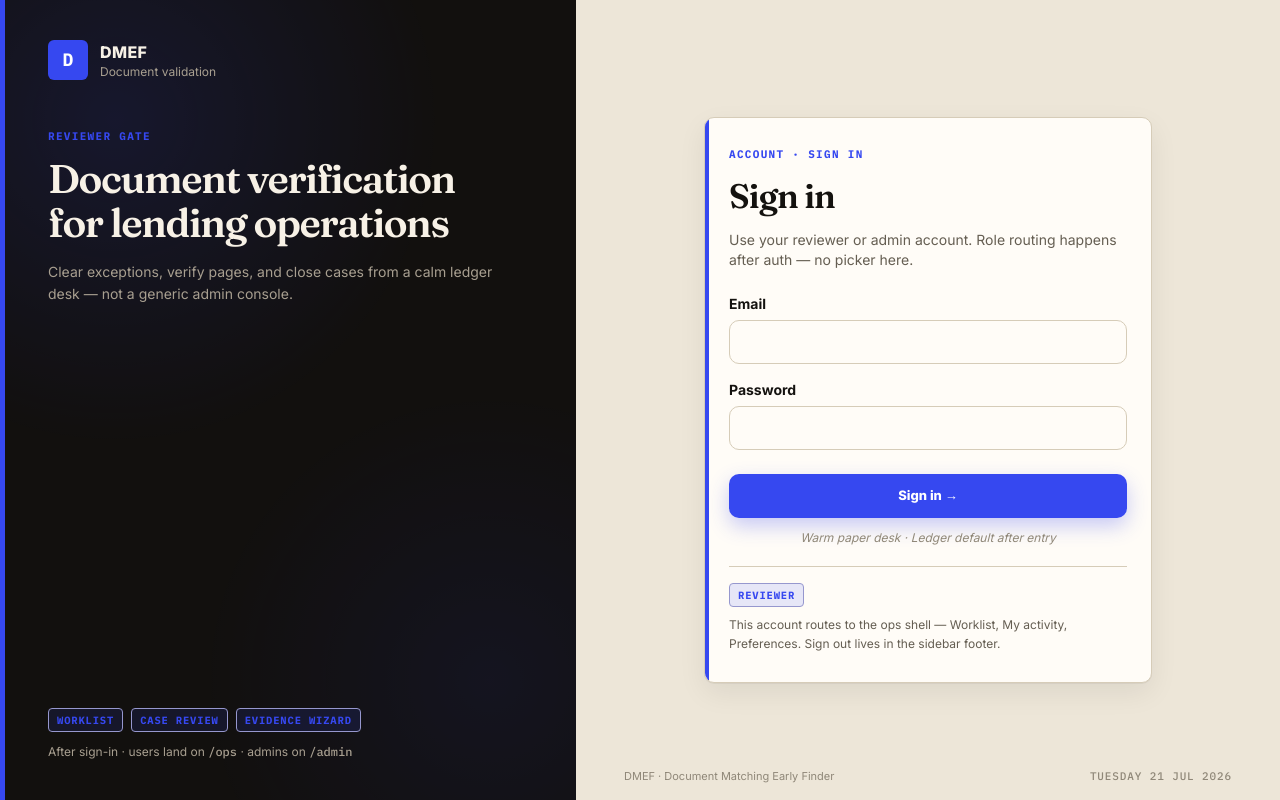
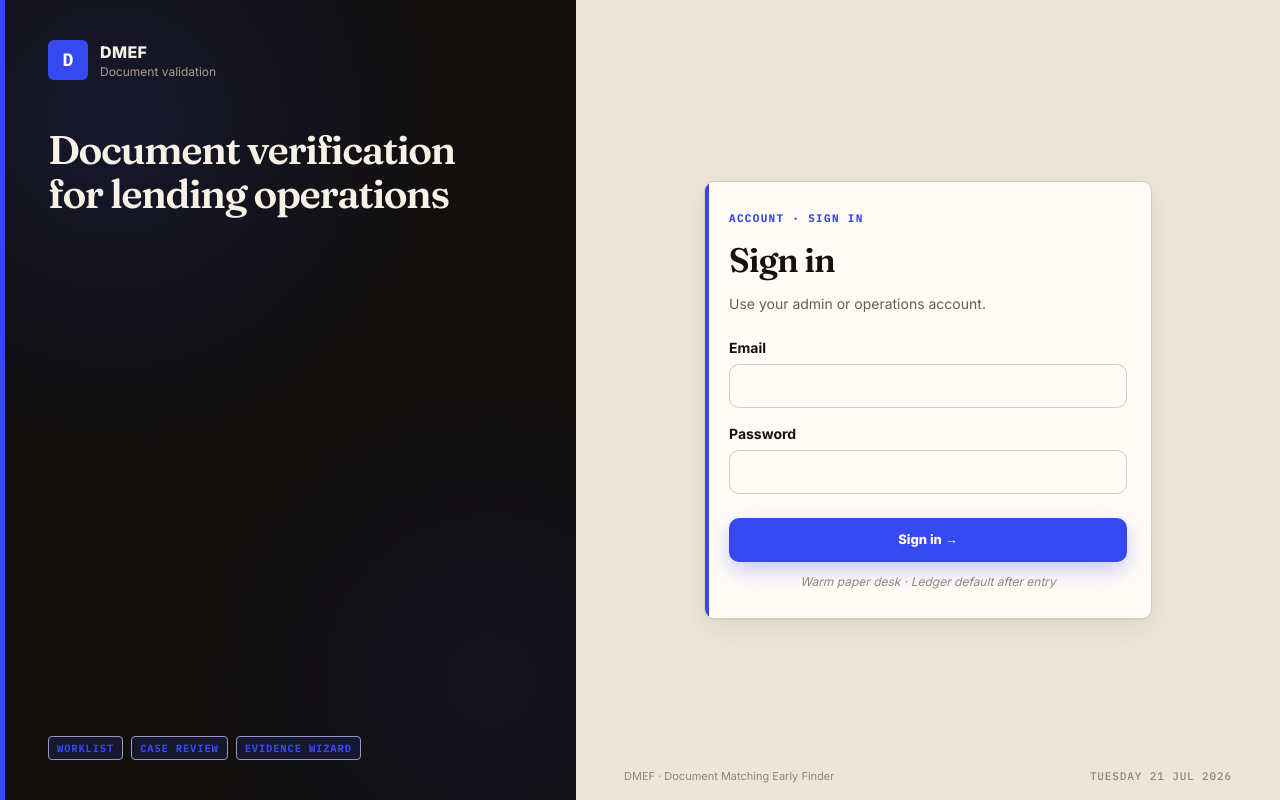
Before and after one commit to UddhavB17/document-validation-mvp, a Next.js app in the folder frontend/: page /login in a window 1280 px wide. Built offline with nearby package versions, Linux system fonts and the light colour scheme; no server answers.

Commit message:
Simplify Ledger login copy
Drop the /ops landing note, Reviewer stamp/route blurb, Clear exceptions
brand line, and Reviewer gate kicker so the sign-in screen stays focused.

```diff
--- a/frontend/app/login/page.tsx
+++ b/frontend/app/login/page.tsx
@@ -58,24 +58,16 @@ export default function LoginPage() {
               <p className="text-xs text-[color:var(--sidebar-muted)]">Document validation</p>
             </div>
           </div>
-          <p className="ledger-kicker mt-12">{t(locale, "ops.login.kicker")}</p>
-          <h1 className="mt-3 max-w-md font-display text-[40px] font-semibold leading-[1.1] tracking-[-0.035em]">
+          <h1 className="mt-12 max-w-md font-display text-[40px] font-semibold leading-[1.1] tracking-[-0.035em]">
             {t(locale, "ops.login.brandTitle")}
           </h1>
-          <p className="mt-4 max-w-md text-sm leading-relaxed text-[color:var(--sidebar-muted)]">
-            {t(locale, "ops.login.brandBody")}
-          </p>
         </div>
-        <div className="relative space-y-3">
+        <div className="relative">
           <div className="flex flex-wrap gap-2">
             <LedgerStamp tone="electric">Worklist</LedgerStamp>
             <LedgerStamp tone="electric">Case review</LedgerStamp>
             <LedgerStamp tone="electric">Evidence wizard</LedgerStamp>
           </div>
-          <p className="text-xs text-[color:var(--sidebar-muted)]">
-            After sign-in · users land on <span className="font-mono">/ops</span> · admins on{" "}
-            <span className="font-mono">/admin</span>
-          </p>
         </div>
         <div
           aria-hidden="true"
@@ -131,10 +123,6 @@ export default function LoginPage() {
               {isSubmitting ? t(locale, "ops.login.submitting") : t(locale, "ops.login.submit")}
             </button>
             <p className="mt-3 text-center text-xs italic text-desk-faint">{t(locale, "ops.login.ledgerHint")}</p>
-            <div className="mt-5 border-t border-[color:var(--border)] pt-4">
-              <LedgerStamp tone="electric">Reviewer</LedgerStamp>
-              <p className="mt-2 text-xs leading-relaxed text-desk-muted">{t(locale, "ops.login.routeNote")}</p>
-            </div>
           </form>
         </div>
         <div className="pointer-events-none absolute inset-x-0 bottom-4 flex justify-between px-6 text-[11px] text-desk-faint sm:px-12">
--- a/frontend/lib/i18n/en.ts
+++ b/frontend/lib/i18n/en.ts
@@ -157,18 +157,18 @@ export const en = {
   "ops.settings.cutList": "API health, worker controls, and LLM settings stay in Admin.",
   "ops.common.retry": "Try again",
   "ops.common.unknown": "—",
-  "ops.login.kicker": "Reviewer gate",
+  "ops.login.kicker": "",
   "ops.login.brandTitle": "Document verification for lending operations",
-  "ops.login.brandBody": "Clear exceptions, verify pages, and close cases from a calm ledger desk — not a generic admin console.",
+  "ops.login.brandBody": "Verify pages and close cases from a calm ledger desk.",
   "ops.login.accountKicker": "Account · Sign in",
   "ops.login.title": "Sign in",
-  "ops.login.hint": "Use your reviewer or admin account. Role routing happens after auth — no picker here.",
+  "ops.login.hint": "Use your admin or operations account.",
   "ops.login.email": "Email",
   "ops.login.password": "Password",
   "ops.login.submit": "Sign in →",
   "ops.login.submitting": "Signing in…",
   "ops.login.ledgerHint": "Warm paper desk · Ledger default after entry",
-  "ops.login.routeNote": "This account routes to the ops shell — Worklist, My activity, Preferences. Sign out lives in the sidebar footer.",
+  "ops.login.routeNote": "",
 } as const;
 
 export type OpsStrings = typeof en;
--- a/frontend/lib/i18n/hi.ts
+++ b/frontend/lib/i18n/hi.ts
@@ -159,16 +159,16 @@ export const hi: { [K in keyof typeof en]: string } = {
   "ops.settings.cutList": "API स्वास्थ्य, वर्कर नियंत्रण और LLM सेटिंग्स एडमिन में रहती हैं।",
   "ops.common.retry": "फिर कोशिश करें",
   "ops.common.unknown": "—",
-  "ops.login.kicker": "समीक्षक द्वार",
+  "ops.login.kicker": "",
   "ops.login.brandTitle": "ऋण संचालन के लिए दस्तावेज़ सत्यापन",
-  "ops.login.brandBody": "अपवाद साफ़ करें, पृष्ठ सत्यापित करें, और शांत लेजर डेस्क से केस बंद करें — सामान्य एडमिन कंसोल नहीं।",
+  "ops.login.brandBody": "शांत लेजर डेस्क से पृष्ठ सत्यापित करें और केस बंद करें।",
   "ops.login.accountKicker": "खाता · साइन इन",
   "ops.login.title": "साइन इन",
-  "ops.login.hint": "अपना समीक्षक या एडमिन खाता उपयोग करें। भूमिका रूटिंग प्रमाणीकरण के बाद — यहाँ कोई चयनकर्ता नहीं।",
+  "ops.login.hint": "अपना एडमिन या ऑपरेशंस खाता उपयोग करें।",
   "ops.login.email": "ईमेल",
   "ops.login.password": "पासवर्ड",
   "ops.login.submit": "साइन इन →",
   "ops.login.submitting": "साइन इन हो रहा…",
   "ops.login.ledgerHint": "गर्म कागज़ डेस्क · प्रवेश के बाद लेजर डिफ़ॉल्ट",
-  "ops.login.routeNote": "यह खाता ऑप्स शेल पर जाता है — कार्यसूची, मेरी गतिविधि, प्राथमिकताएँ। साइन आउट साइडबार फ़ुटर में है।",
+  "ops.login.routeNote": "",
 };
```
